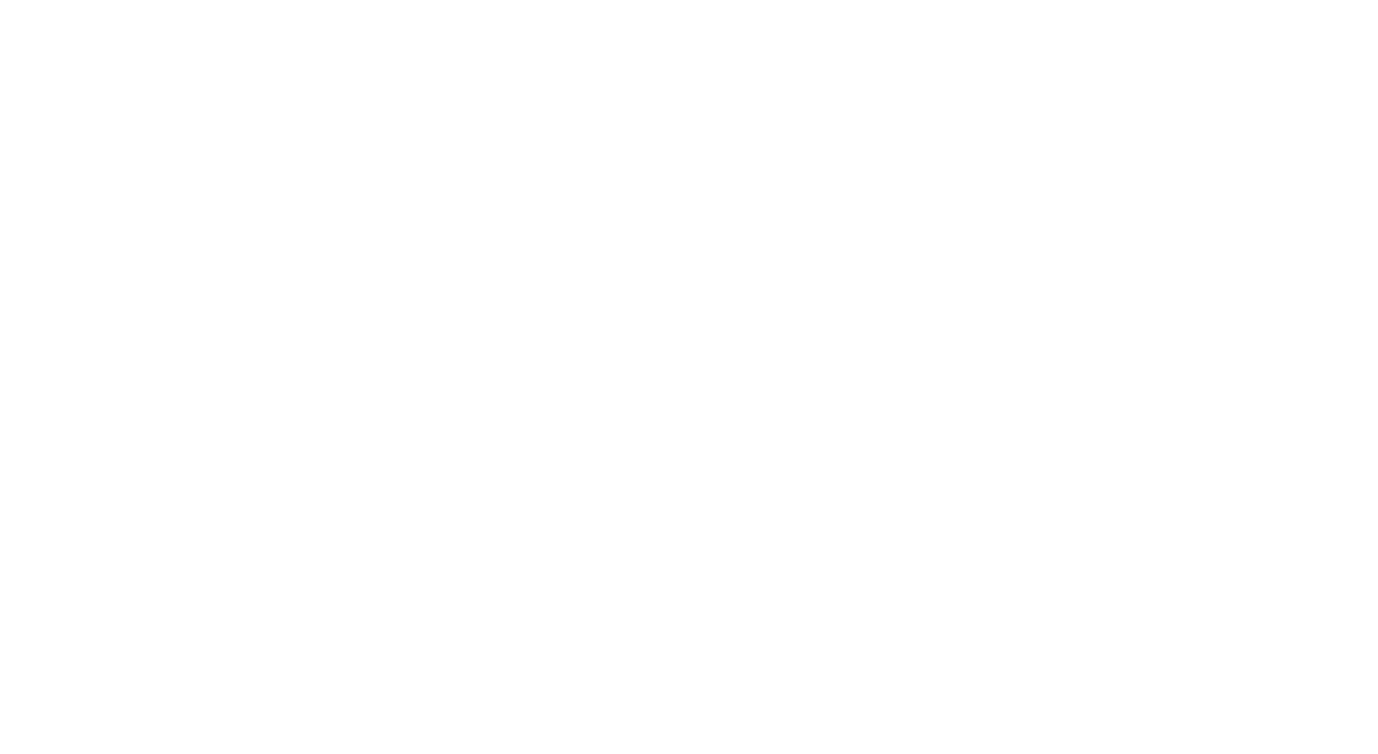
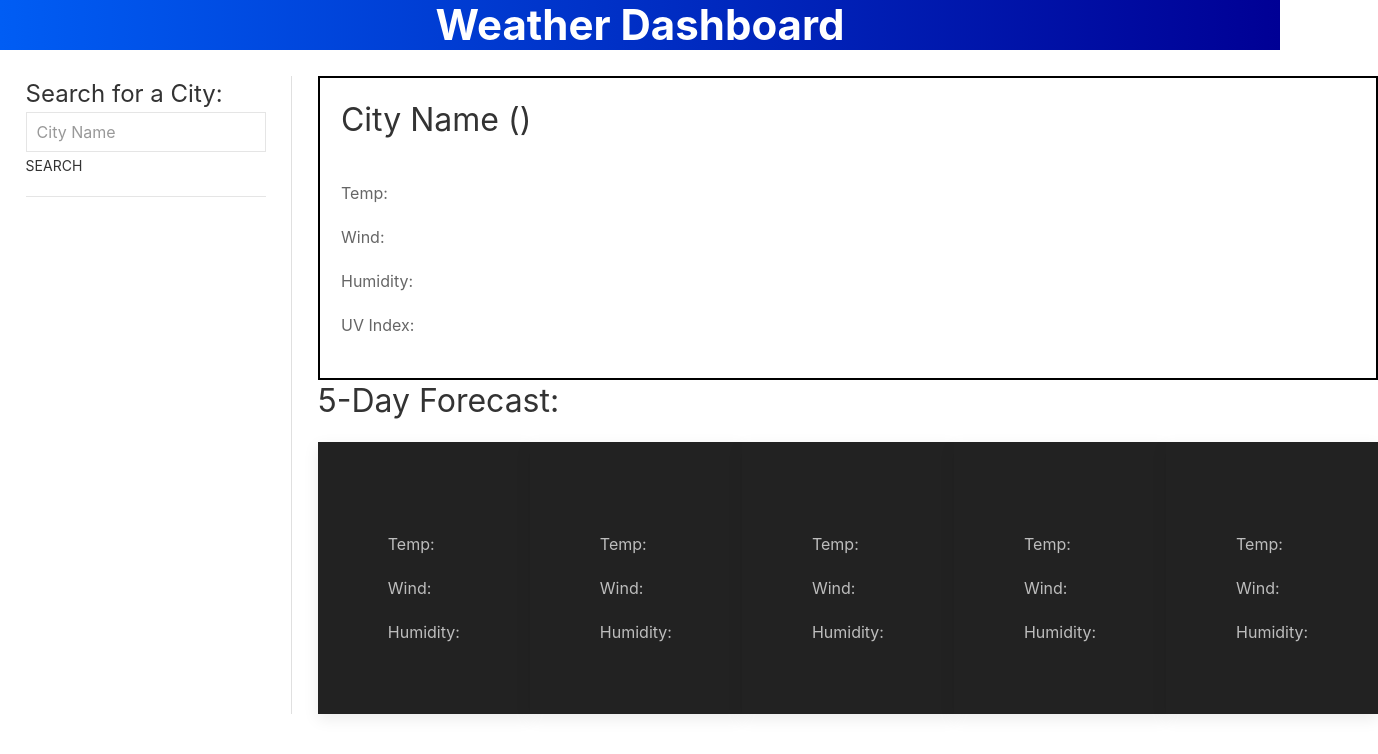
Before and after one commit to hectorromo06/weather-dashboard, a plain HTML site: page index.html in a window 1280 px wide. Shown: the whole page, 1378 px wide, since content can reach past the window. Drawn offline with nearby package versions, Linux system fonts and the light colour scheme.

Commit message:
wireframe complete

```diff
--- a/assets/css/style.css
+++ b/assets/css/style.css
@@ -0,0 +1,44 @@
+nav {
+    background-image: linear-gradient(to right, rgb(0, 93, 244) , rgb(0, 0, 149));
+    margin: 0 auto;
+}
+
+nav div h1 {
+    margin-bottom: 0px;
+    color: white;
+}
+
+#divider {
+    margin: 1% 2%;
+}
+
+#search {
+    margin: 2% 0 2% 2%;
+}
+
+#search form label {
+    font-size: x-large;
+}
+
+#results {
+    margin: 2% auto;
+    width: 100%;
+    margin-right: 2%;
+    border-left: 1px solid rgb(224, 224, 224);
+    margin-left: 2%;
+    padding-left: 2%;
+}
+
+#current {
+    border: 2px solid black;
+    text-align: left;
+    padding: 2%;
+}
+
+#future h2 {
+    text-align: left;
+}
+
+#forecast {
+    width: 100%;
+}
--- a/assets/js/script.js
+++ b/assets/js/script.js
@@ -0,0 +1,2 @@
+var apiKey = '19dc82681f3d9f94a404d90b4c15201e';
+var apiCall = 'https://api.openweathermap.org/data/2.5/weather?lat={lat}&lon={lon}&appid=';
--- a/index.html
+++ b/index.html
@@ -11,6 +11,80 @@
 </head>
 
 <body>
+    <nav class="uk-flex uk-navbar uk-width-1-1">
+        <div class="uk-navbar-center">
+            <h1 class="uk-text-bold">Weather Dashboard</h1>
+        </div>
+    </nav>
+
+    <section class="uk-flex">
+        <div id="search" class="uk-flex-left">
+            <form class="uk-search uk-search-default uk-flex-left">
+                <label for="city" class="uk-form-label">Search for a City:</label>
+                <span uk-search-icon></span>
+                <input type="search" placeholder="City Name" name="city" id="city" class="uk-search-input" />
+                <button type="submit" class="uk-button uk-button-text">Search</button>
+            </form>
+            <hr>
+            <div id="previous-searches">
+
+            </div>
+        </div>
+
+        <div id="results" class="uk-flex-right">
+            <div id="current">
+                <div class="uk-flex-inline">
+                    <h2 id="city-name">City Name (<span id="date"></span>)</h2>
+                    <i id="weather-icon"></i>
+                </div>
+                <p>Temp: <span id="temperature"></span></p>
+                <p>Wind: <span id="wind"></span></p>
+                <p>Humidity: <span id="humidity"></span></p>
+                <p>UV Index: <span id="uv-index"></span></p>
+            </div>
+
+            <div id="future">
+                <h2>5-Day Forecast:</h2>
+                <div id="forecast" class="uk-flex uk-flex-between">
+                    <div class="uk-card uk-card-secondary uk-card-hover uk-card-body uk-card-large">
+                        <h2 id="date-1"></h2>
+                        <i id="weather-icon-1"></i>
+                        <p>Temp: <span id="temperature-1"></span></p>
+                        <p>Wind: <span id="wind-1"></span></p>
+                        <p>Humidity: <span id="humidity-1"></span></p>
+                    </div>
+                    <div class="uk-card uk-card-secondary uk-card-hover uk-card-body uk-card-large">
+                        <h2 id="date-2"></h2>
+                        <i id="weather-icon-2"></i>
+                        <p>Temp: <span id="temperature-2"></span></p>
+                        <p>Wind: <span id="wind-2"></span></p>
+                        <p>Humidity: <span id="humidity-2"></span></p>
+                    </div>
+                    <div class="uk-card uk-card-secondary uk-card-hover uk-card-body uk-card-large">
+                        <h2 id="date-3"></h2>
+                        <i id="weather-icon-3"></i>
+                        <p>Temp: <span id="temperature-3"></span></p>
+                        <p>Wind: <span id="wind-3"></span></p>
+                        <p>Humidity: <span id="humidity-3"></span></p>
+                    </div>
+                    <div class="uk-card uk-card-secondary uk-card-hover uk-card-body uk-card-large">
+                        <h2 id="date-4"></h2>
+                        <i id="weather-icon-4"></i>
+                        <p>Temp: <span id="temperature-4"></span></p>
+                        <p>Wind: <span id="wind-4"></span></p>
+                        <p>Humidity: <span id="humidity-4"></span></p>
+                    </div>
+                    <div class="uk-card uk-card-secondary uk-card-hover uk-card-body uk-card-large">
+                        <h2 id="date-5"></h2>
+                        <i id="weather-icon-5"></i>
+                        <p>Temp: <span id="temperature-5"></span></p>
+                        <p>Wind: <span id="wind-5"></span></p>
+                        <p>Humidity: <span id="humidity-5"></span></p>
+                    </div>
+                </div>
+            </div>
+        </div>
+    </section>
 
     <script src="./assets/js/script.js"></script>
 </body>
```
